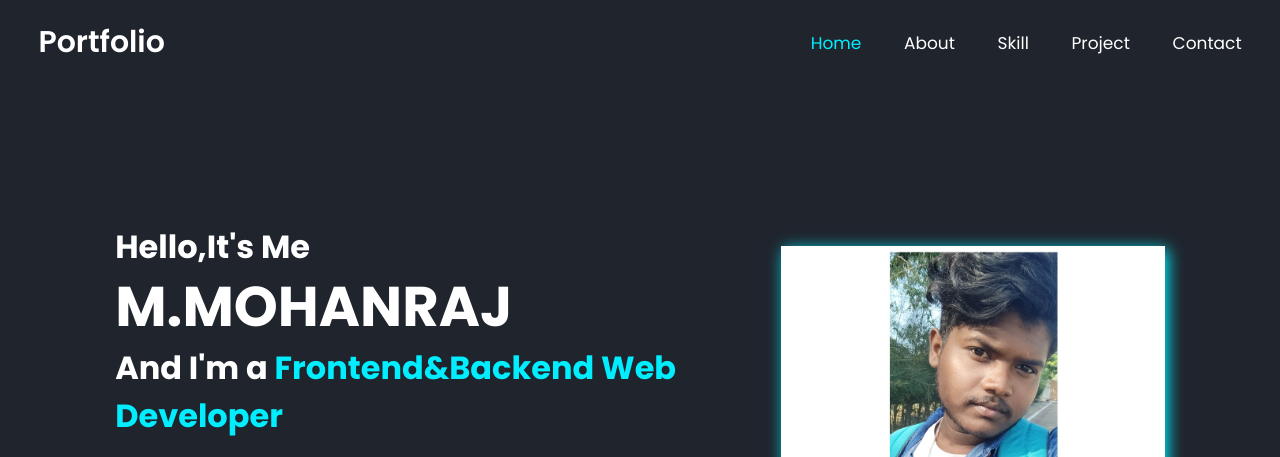
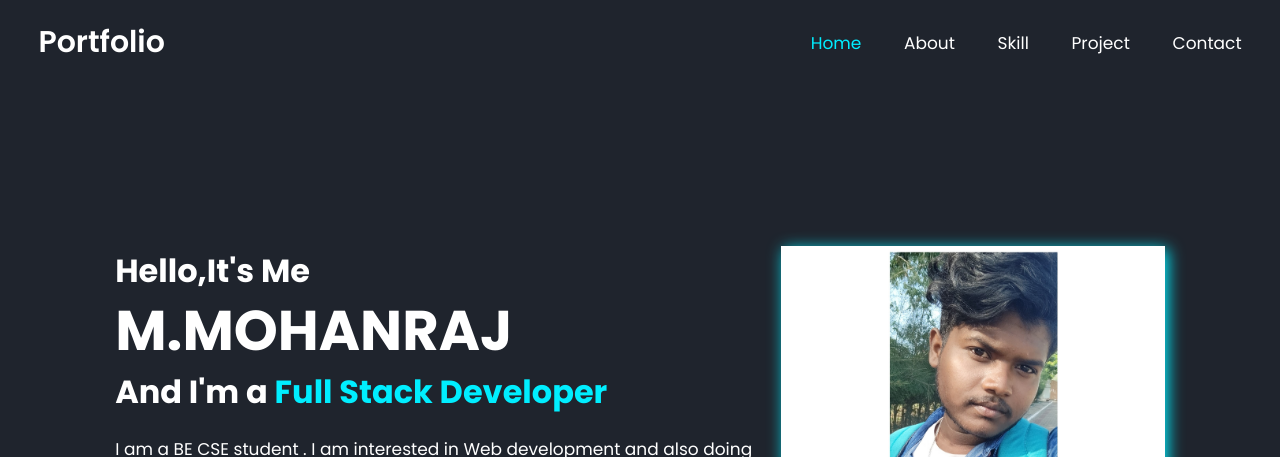
Before and after one commit to MMohanraj21/Portfolio-NEW, a plain HTML site: page index.html in a window 1280 px wide. Shown: the top 457 px of the page. Drawn offline with nearby package versions, Linux system fonts and the light colour scheme.

Commit message:
Update index.html

```diff
--- a/index.html
+++ b/index.html
@@ -37,7 +37,7 @@
         <div class="home-content">
             <h3>Hello,It's Me</h3>
             <h1>M.MOHANRAJ</h1>
-            <h3>And I'm a <span>Frontend&Backend Web Developer</span></h3>
+            <h3>And I'm a <span>Full Stack Developer</span></h3>
             <p>I am a BE CSE student . I am interested in Web development and also doing competitive programming.</p>
             <div class="social-media">
                 <a href="https://www.linkedin.com/in/mohan-raj-8a5b2726b/"><i class='bx bxl-linkedin'></i></a>
```
